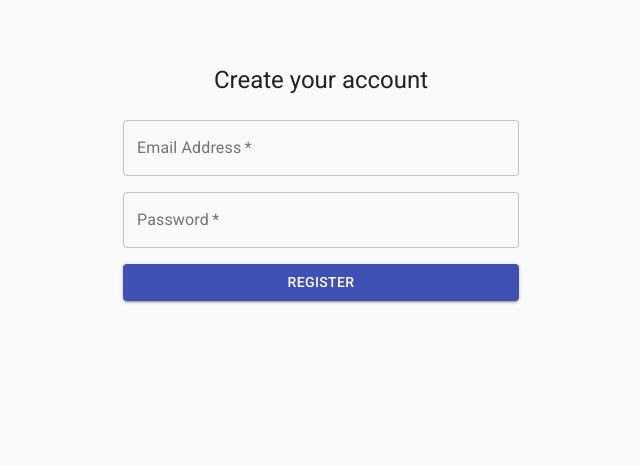
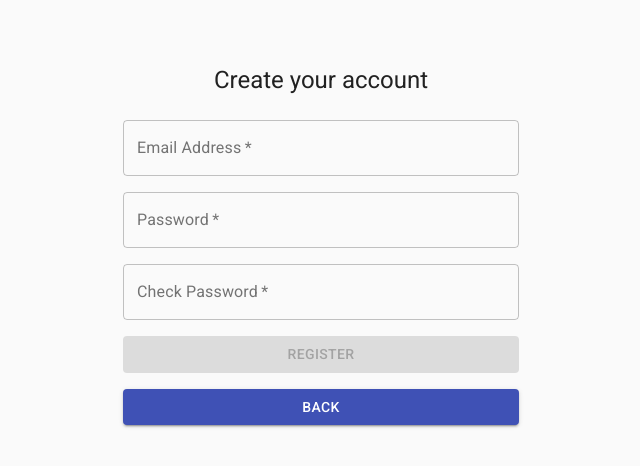
Before and after one commit to ISEN-2020/customer-ui, a React (Create React App) app: page /composant_2 in a window 1280 px wide. Shown: the top 466 px of the page, without its empty margins (319-959 px from the left). Built offline with nearby package versions, Linux system fonts and the light colour scheme.

Commit message:
partie register OK (presque)

```diff
--- a/src/components/Register.js
+++ b/src/components/Register.js
@@ -1,18 +1,11 @@
 import React, { useState } from 'react';
-import Avatar from '@material-ui/core/Avatar';
 import Button from '@material-ui/core/Button';
 import CssBaseline from '@material-ui/core/CssBaseline';
 import TextField from '@material-ui/core/TextField';
-import FormControlLabel from '@material-ui/core/FormControlLabel';
-import Checkbox from '@material-ui/core/Checkbox';
-import Link from '@material-ui/core/Link';
 import Grid from '@material-ui/core/Grid';
-import Box from '@material-ui/core/Box';
-import LockOutlinedIcon from '@material-ui/icons/LockOutlined';
 import Typography from '@material-ui/core/Typography';
 import { makeStyles } from '@material-ui/core/styles';
 import Container from '@material-ui/core/Container';
-
 
 import { useHistory } from "react-router-dom";
 
@@ -22,10 +15,6 @@ const useStyles = makeStyles((theme) => ({
     display: 'flex',
     flexDirection: 'column',
     alignItems: 'center',
-  },
-  avatar: {
-    margin: theme.spacing(1),
-    backgroundColor: theme.palette.secondary.main,
   },
   form: {
     width: '100%', // Fix IE 11 issue.
@@ -38,31 +27,51 @@ const useStyles = makeStyles((theme) => ({
 
 export default function Register() {
   const classes = useStyles();
-
   const history = useHistory();
 
-  const [email, setEmail] = useState('')
-  const [password, setPassword] = useState('')
+  const [email, setEmail] = useState('');
+  const [password, setPassword] = useState('');
+  const [checkPassword, setCheckPassword] = useState('');
+  const [passwordsMatch, setPasswordsMatch] = useState(true); // Initialize as true
+  const [fieldsNotEmpty, setFieldsNotEmpty] = useState(false);
 
-  const routeChange = () =>{
+  const routeChange = () => {
     let path = `/`;
-    console.log(email);
-    console.log(password);
+    console.log("Email:", email);
+    console.log("Password:", password);
     history.push(path);
+  }
 
+  const handlePasswordChange = (event) => {
+    const newPassword = event.target.value;
+    setPassword(newPassword);
+
+    // Check if passwords match
+    setPasswordsMatch(newPassword === checkPassword);
+
+    // Check if both email and password fields are not empty
+    setFieldsNotEmpty(email.trim() !== '' && newPassword.trim() !== '' && checkPassword.trim() !== '');
+  }
+
+  const handleCheckPasswordChange = (event) => {
+    const newCheckPassword = event.target.value;
+    setCheckPassword(newCheckPassword);
+
+    // Check if passwords match
+    setPasswordsMatch(newCheckPassword === password);
+
+    // Check if both email and password fields are not empty
+    setFieldsNotEmpty(email.trim() !== '' && password.trim() !== '' && newCheckPassword.trim() !== '');
   }
 
   return (
     <Container component="main" maxWidth="xs">
       <CssBaseline />
       <div className={classes.paper}>
-
         <Typography component="h1" variant="h5">
           Create your account
         </Typography>
-
         <form className={classes.form} noValidate>
-          {/* Creation d'une grille */}
           <Grid container spacing={2}>
             <Grid item xs={12}>
               <TextField
@@ -73,10 +82,9 @@ export default function Register() {
                 label="Email Address"
                 name="email"
                 autoComplete="email"
-                onChange={event => setEmail(event.target.value)}
+                onChange={(event) => setEmail(event.target.value)}
               />
             </Grid>
-
             <Grid item xs={12}>
               <TextField
                 variant="outlined"
@@ -87,10 +95,24 @@ export default function Register() {
                 type="password"
                 id="password"
                 autoComplete="current-password"
-                onChange={event => setPassword(event.target.value)}
+                onChange={handlePasswordChange}
               />
             </Grid>
-
+            <Grid item xs={12}>
+              <TextField
+                variant="outlined"
+                required
+                fullWidth
+                name="checkPassword"
+                label="Check Password"
+                type="password"
+                id="checkPassword"
+                error={!passwordsMatch}
+                helperText={!passwordsMatch && 'Passwords do not match'}
+                autoComplete="current-password"
+                onChange={handleCheckPasswordChange}
+              />
+            </Grid>
             <Grid item xs={12}>
               <Button
                 type="button"
@@ -98,10 +120,22 @@ export default function Register() {
                 variant="contained"
                 color="primary"
                 onClick={routeChange}
+                disabled={!passwordsMatch || !fieldsNotEmpty}
               >
                 Register
               </Button>
-            </Grid>
+              </Grid>
+              <Grid item xs={12}>
+              <Button
+                type="button"
+                fullWidth
+                variant="contained"
+                color="primary"
+                onClick={routeChange}
+              >
+                back
+              </Button>
+              </Grid>
           </Grid>
         </form>
       </div>
--- a/src/components/SignUp.js
+++ b/src/components/SignUp.js
@@ -1,21 +1,22 @@
-import React, { useState } from 'react';
+import React, { useState} from 'react';
 import Avatar from '@material-ui/core/Avatar';
 import Button from '@material-ui/core/Button';
 import CssBaseline from '@material-ui/core/CssBaseline';
 import TextField from '@material-ui/core/TextField';
-import FormControlLabel from '@material-ui/core/FormControlLabel';
-import Checkbox from '@material-ui/core/Checkbox';
+//import FormControlLabel from '@material-ui/core/FormControlLabel';
+//import Checkbox from '@material-ui/core/Checkbox';
 import Link from '@material-ui/core/Link';
 import Grid from '@material-ui/core/Grid';
-import Box from '@material-ui/core/Box';
+//import Box from '@material-ui/core/Box';
 import LockOutlinedIcon from '@material-ui/icons/LockOutlined';
 import Typography from '@material-ui/core/Typography';
 import { makeStyles } from '@material-ui/core/styles';
 import Container from '@material-ui/core/Container';
-//import { toast } from 'react-toastify'; // Import react-toastify
 
 import { useHistory } from "react-router-dom";
-import axios from 'axios';
+import '../App.css';
+//import axios from 'axios';
+
 
 function Copyright() {
   return (
@@ -49,7 +50,7 @@ const useStyles = makeStyles((theme) => ({
     margin: theme.spacing(3, 0, 2),
   },
 }));
-
+var error = ""
 export default function SignUp() {
   const classes = useStyles();
 
@@ -57,6 +58,9 @@ export default function SignUp() {
 
   const [email, setEmail] = useState('')
   const [password, setPassword] = useState('')
+  const [isError, setIsError] = useState(false);
+
+
 
   const routeChange = () => {
     // Check if the email and password match the criteria
@@ -69,9 +73,12 @@ export default function SignUp() {
     } else {
       // Handle incorrect credentials here, e.g., show an error message
       console.log("Incorrect credentials");
-      //toast.error('Incorrect credentials. Please try again.');
+      setIsError(true);
+      error = "your name user or password is incorect !!!!!!!!!!!!!!";
+
     }
   }
+
 
   const routeChange2 = () =>{
     let path = `/composant_2`;
@@ -159,6 +166,9 @@ export default function SignUp() {
                 Register
               </Button>
             </Grid>
+            <p style={{ textAlign: 'center', color: 'red', fontSize: '18px' }}>
+              {error}
+            </p>
           </Grid>
         </form>
       </div>
```
Also changed, not shown: src/styles/SignUp.css (added).
